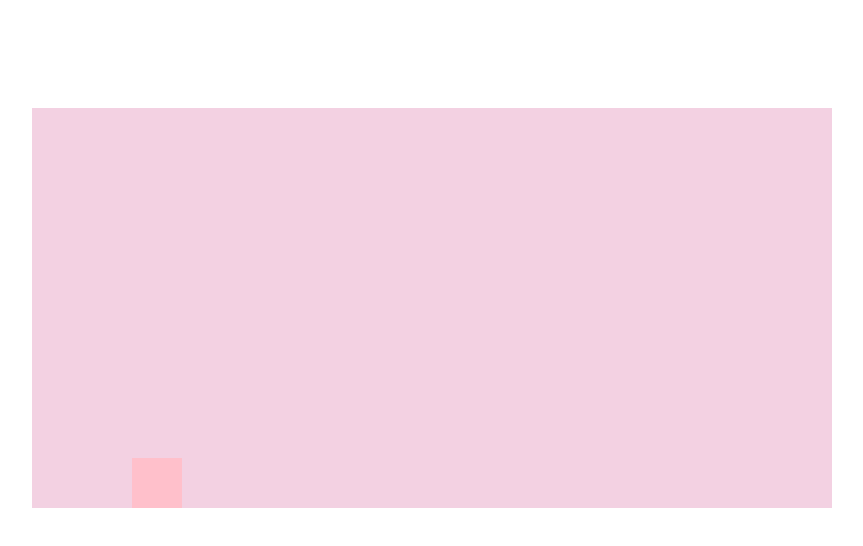
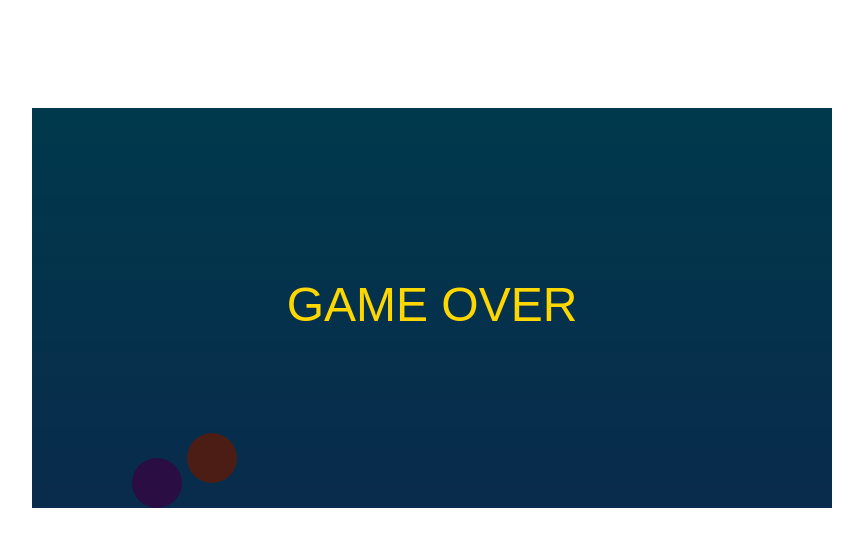
Before and after one commit to leticiabattii/jogo, a plain HTML site: page index.html in a window 1280 px wide. Shown: the whole page, without its empty margins (208-1071 px from the left). Drawn offline with Linux system fonts and the light colour scheme.

Commit message:
funcionamento

```diff
--- a/script.js
+++ b/script.js
@@ -1,54 +1,117 @@
-// pegar o elemento canvas pelo id
 const canvas = document.getElementById('jogo2D')
-
-//inicializar o canvas
 const ctx = canvas.getContext('2d')
 const gravidade = 0.5
-
-document.addEventListener('keypress', (e) =>{
-    if (e.code == 'Space' && personagem.pulando == false ){
-        console.log('clicando para pular')
+document.addEventListener('keypress', (e) => {
+    if (e.code == 'Space' && personagem.pulando == false) {
         personagem.velocidadey = 15
+        console.log("PULOU")
         personagem.pulando = true
     }
-} )
+})
 
 const personagem = {
     x: 100,
     y: canvas.height - 50,
     altura: 50,
     largura: 50,
-    velocidadey:0,
+    velocidadey: 0,
     pulando: false
 }
-function desenharPersonagem(){
-    ctx.fillStyle = 'pink'
-    ctx.fillRect(personagem.x,personagem.y, personagem.altura, personagem.largura)
+
+function desenharPersonagem() {
+    ctx.fillStyle = '#8A2BE2' // Cor roxa vibrante
+    ctx.beginPath()
+    ctx.arc(personagem.x + personagem.largura / 2, personagem.y + personagem.altura / 2, personagem.largura / 2, 0, Math.PI * 2) // Personagem com bordas arredondadas
+    ctx.fill()
+    ctx.closePath()
 }
-function atualizarPersonagem (){
-    //personagem.x +=1
-    if (personagem.pulando == true){
+
+function atualizarPersonagem() {
+    if (personagem.pulando == true) {
         personagem.velocidadey -= gravidade
         personagem.y -= personagem.velocidadey
-        if(personagem.y >= canvas.height -50){
+        if (personagem.y >= canvas.height - 50) {
             personagem.velocidadey = 0
             personagem.pulando = false
+            personagem.y = canvas.height - 50
         }
+    }
+}
 
+const obstaculo = {
+    x: canvas.width - 50,
+    y: canvas.height - 100,
+    largura: 50,
+    altura: 100,
+    velocidadex: 7
+}
+
+function desenharObstaculo() {
+    ctx.fillStyle = '#FF6347' // Cor de tomate mais quente
+    ctx.beginPath()
+    ctx.arc(obstaculo.x + obstaculo.largura / 2, obstaculo.y + obstaculo.altura / 2, obstaculo.largura / 2, 0, Math.PI * 2) // Obstáculo redondo
+    ctx.fill()
+    ctx.closePath()
+}
+
+function atualizarObstaculo() {
+    obstaculo.x -= obstaculo.velocidadex
+    if (obstaculo.x <= 0 - obstaculo.largura) {
+        obstaculo.x = canvas.width
+        obstaculo.velocidadex += 0.2
+        let nova_altura = (Math.random() * 50) + 100
+        obstaculo.altura = nova_altura
+        obstaculo.y = canvas.height - nova_altura
+    }
+}
+
+function verificarColisao() {
+    if (
+        personagem.x < obstaculo.x + obstaculo.largura &&
+        personagem.x + personagem.largura > obstaculo.x &&
+        personagem.y < obstaculo.y + obstaculo.altura &&
+        personagem.y + personagem.altura > obstaculo.y
+    ) {
+        return true;
+    }
+    return false;
+}
+
+function exibirGameOver() {
+    ctx.fillStyle = 'rgba(0, 0, 0, 0.7)' // Fundo escuro para destacar a mensagem
+    ctx.fillRect(0, 0, canvas.width, canvas.height) // Cobrir a tela com um fundo escuro
+    ctx.fillStyle = '#FFD700' // Texto dourado para destaque
+    ctx.font = '48px Arial'
+    ctx.textAlign = 'center'
+    ctx.textBaseline = 'middle'
+    ctx.fillText('GAME OVER', canvas.width / 2, canvas.height / 2)
+}
+
+let jogoAtivo = true;
+
+function loop() {
+    if (!jogoAtivo) {
+        exibirGameOver();
+        return;
     }
 
-}
-//criar a função loop
-function loop () {
-    //apagar a tela anterior
-    ctx.clearRect(0,0,canvas.width,canvas.height)
-    //desenhar novamente
+    // Fundo com gradiente animado
+    let gradiente = ctx.createLinearGradient(0, 0, 0, canvas.height)
+    gradiente.addColorStop(0, '#00BFFF') // Azul claro
+    gradiente.addColorStop(1, '#1E90FF') // Azul escuro
+    ctx.fillStyle = gradiente
+    ctx.fillRect(0, 0, canvas.width, canvas.height)
+
     desenharPersonagem()
-    //atualizar posições
+    desenharObstaculo()
     atualizarPersonagem()
-    //chamar o loop denovo
+    atualizarObstaculo()
+
+    if (verificarColisao()) {
+        jogoAtivo = false;
+    }
 
     requestAnimationFrame(loop)
 }
 
-loop ()
+loop()
```
Also changed, not shown: index.html (+1 -0 lines), barbie.png (added), batom.png (added).
